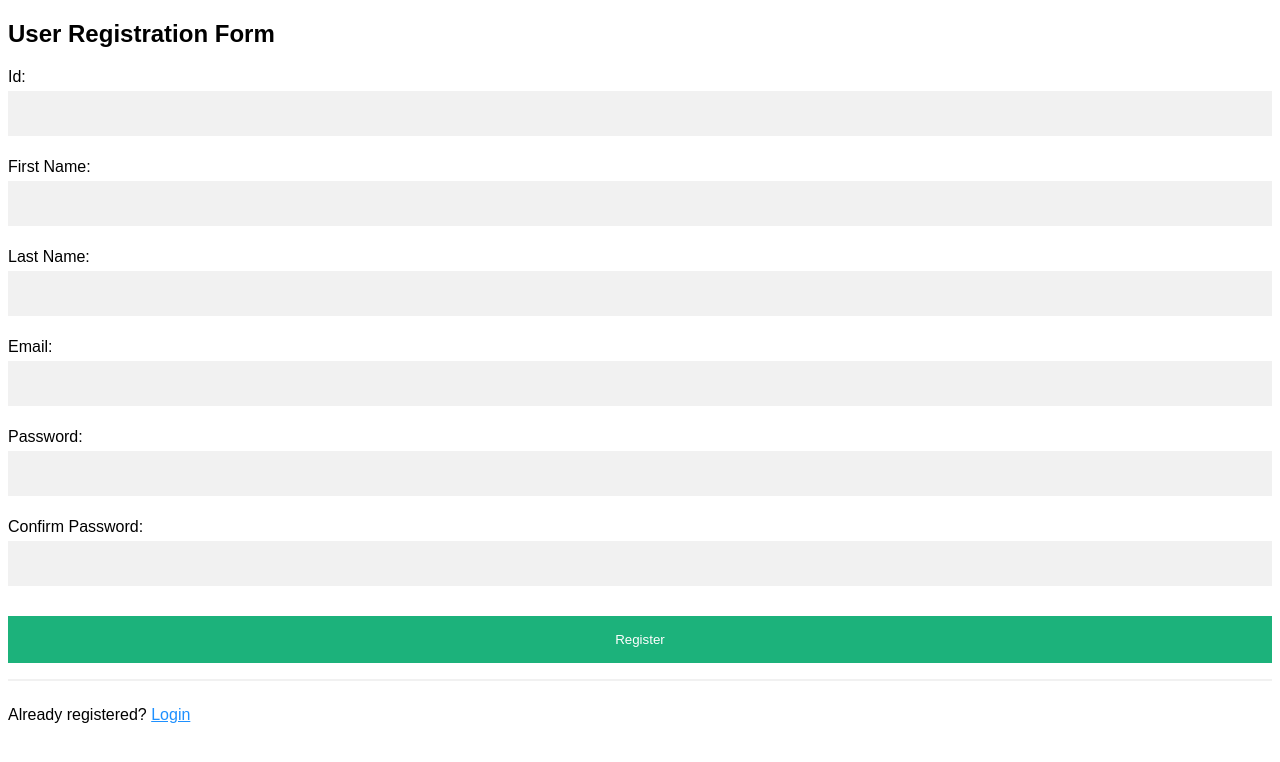
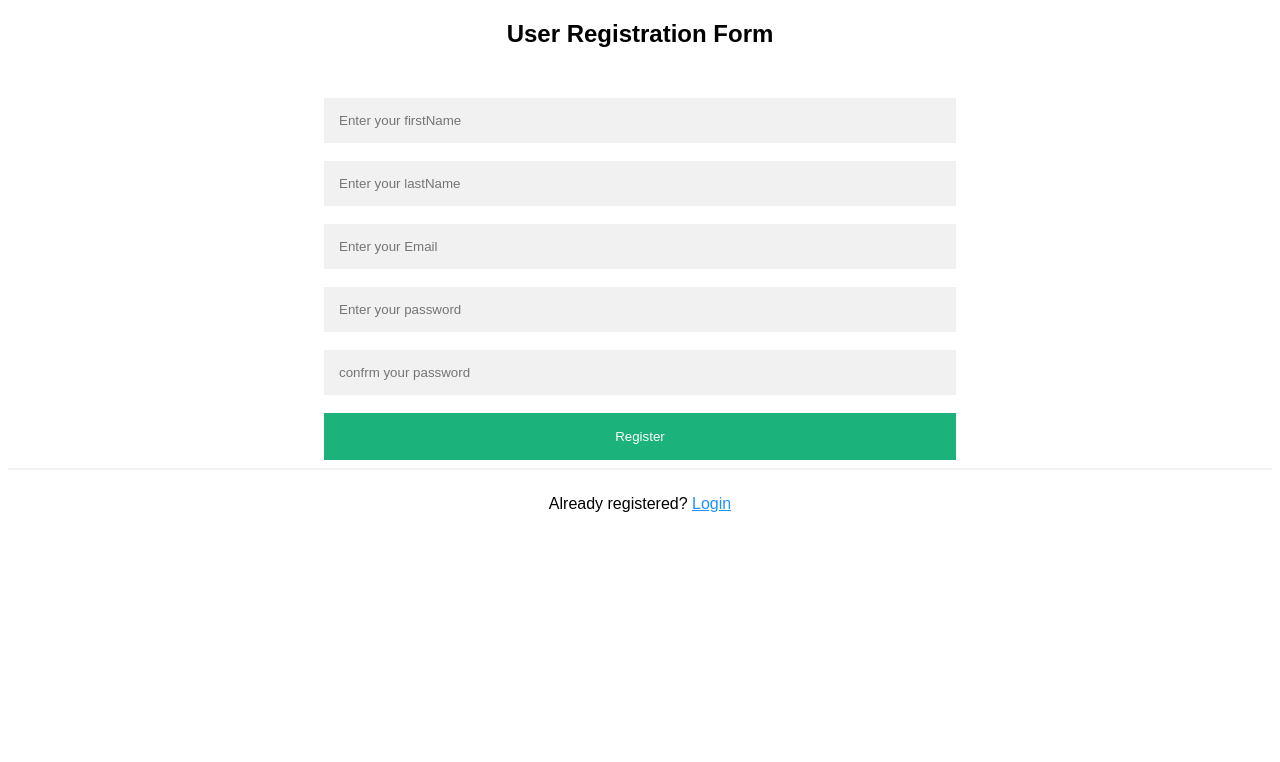
Before and after one commit to anasmak04/Brief1-PHP, a PHP site: page /views/register/signup.php in a window 1280 px wide. Shown: the top 762 px of the page. Run offline with PHP 8.4, Linux system fonts and the light colour scheme.

Commit message:
added id auto increment

```diff
--- a/index.php
+++ b/index.php
@@ -2,7 +2,7 @@
 <html lang="en">
 
 <head>
-  <title>Bootstrap Example</title>
+  <title>Dashbord system</title>
   <meta charset="utf-8">
   <meta name="viewport" content="width=device-width, initial-scale=1">
   <link rel="stylesheet" href="https://maxcdn.bootstrapcdn.com/bootstrap/3.4.1/css/bootstrap.min.css">
@@ -41,9 +41,6 @@
           <span class="icon-bar"></span>
         </button>
         <a class="navbar-brand" href="#">Innovation</a>
-
-
-
       </div>
       <div class="collapse navbar-collapse" id="myNavbar">
         <ul class="nav nav-pills nav-stacked">
--- a/views/Produit/create.php
+++ b/views/Produit/create.php
@@ -4,7 +4,6 @@ include "../../database/DbConnection.php";
 if (isset($_POST['submit'])) {
     $id_category = mysqli_real_escape_string($connexion , $_POST['id_category']);
     $nom_category = mysqli_real_escape_string($connexion , $_POST['nom_category']);
-    $id_produit = mysqli_real_escape_string($connexion , $_POST['id_produit']);
     $nom_produit = mysqli_real_escape_string($connexion , $_POST['nom_produit']);
     $description_produit = mysqli_real_escape_string($connexion , $_POST['description_produit']);
     $id_category_produit = mysqli_real_escape_string($connexion , $_POST['id_category_produit']);
@@ -12,7 +11,7 @@ if (isset($_POST['submit'])) {
     $sql1 = "INSERT INTO `category` (id, nom) VALUES ('$id_category', '$nom_category')";
     $result1 = $connexion->query($sql1);
 
-    $sql2 = "INSERT INTO `produit` (id, nom, description, id_category) VALUES ('$id_produit', '$nom_produit', '$description_produit', '$id_category_produit')";
+    $sql2 = "INSERT INTO `produit` (nom, description, id_category) VALUES ('$nom_produit', '$description_produit', '$id_category_produit')";
     $result2 = $connexion->query($sql2);
 
     if ($result1 && $result2) {
@@ -50,10 +49,7 @@ if (isset($_POST['submit'])) {
                 <input type="text" name="nom_category" class="form-control" placeholder="Nom Category">
 
             </div>
-            <div class="row m-4">
-                <input type="number" name="id_produit" class="form-control" placeholder="Id Product">
 
-            </div>
             <div class="row m-4">
                 <input type="text" name="nom_produit" class="form-control" placeholder="Nom Product">
 
--- a/views/Produit/show.php
+++ b/views/Produit/show.php
@@ -84,7 +84,7 @@ $result1 = $connexion->query($sql1);
                         </a>
                     </div>
                     <form method="post">
-                        <select name="category" class="form-select" aria-label="Default select example" style="width: 500px; padding:20px; height:30px; margin: 0 auto; display: block;" aria-label="Default select example">
+                        <select name="category" class="form-select" aria-label="Default select example" style="width: 500px; padding:20px; height:auto; margin: 0 auto; display: block;" aria-label="Default select example">
                             <?php
                             if ($result1->num_rows > 0) {
                                 while ($row = $result1->fetch_assoc()) {
@@ -117,11 +117,11 @@ $result1 = $connexion->query($sql1);
                                             <h5 class="card-title"><?= $row['nom'] ?></h5>
                                             <p class="card-text"><?= $row['description'] ?></p>
                                             <div style="display: flex; gap:12px;">
-                                            <a  style="width: fit-content; display:flex; align-items:center;"  href="delete.php?id=<?= $row['id']; ?>" class="btn btn-danger" onclick="return confirm('Are you sure do you want to delete this user?')">
+                                                <a style="width: fit-content; display:flex; align-items:center;" href="delete.php?id=<?= $row['id']; ?>" class="btn btn-danger" onclick="return confirm('Are you sure do you want to delete this user?')">
                                                     <lord-icon src="https://cdn.lordicon.com/xekbkxul.json" trigger="hover" colors="primary:#121331,secondary:#ffffff,tertiary:#646e78,quaternary:#ebe6ef">
                                                     </lord-icon>
                                                     Delete</a>
-                                            <a style="width: fit-content; display:flex; align-items:center;"  href="edit.php?id=<?= $row['id']; ?>" class="btn btn-warning">
+                                                <a style="width: fit-content; display:flex; align-items:center;" href="edit.php?id=<?= $row['id']; ?>" class="btn btn-warning">
                                                     <lord-icon src="https://cdn.lordicon.com/lsrcesku.json" trigger="hover">
                                                     </lord-icon>
                                                     Update</a>
--- a/views/register/signup.php
+++ b/views/register/signup.php
@@ -2,7 +2,6 @@
 include "../../database/DbConnection.php";
 
 if (isset($_POST['submit'])) {
-    $id = $_POST['id'];
     $firstName = $_POST['firstName'];
     $lastName = $_POST['lastName'];
     $email = $_POST['email'];
@@ -13,8 +12,8 @@ if (isset($_POST['submit'])) {
     if ($password !== $confirmPwd) {
         echo "Password does not match. Please try again.";
     } else {
-        $sql = "INSERT INTO `user` (`id`, `firstName`, `lastName`, `email`, `password`)
-                VALUES ('$id', '$firstName', '$lastName', '$email', '$password')";
+        $sql = "INSERT INTO `user` (`firstName`, `lastName`, `email`, `password`)
+                VALUES ('$firstName', '$lastName', '$email', '$password')";
 
         $result = $connexion->query($sql);
         $path = "../login/signin.php";
@@ -48,18 +47,19 @@ if (isset($_POST['submit'])) {
         box-sizing: border-box;
     }
 
-    .container {
-        padding: 16px;
-        background-color: white;
-    }
+
+
+   form{
+    margin-top: 50px;
+   }
 
     input[type=text],
     input[type=password],
-    input[type=number]  {
-        width: 100%;
+    input[type=number] {
+        width: 50%;
         padding: 15px;
-        margin: 5px 0 22px 0;
-        display: inline-block;
+        margin: 0 auto;
+        display: block;
         border: none;
         background: #f1f1f1;
     }
@@ -70,7 +70,6 @@ if (isset($_POST['submit'])) {
         outline: none;
     }
 
-    /* Overwrite default styles of hr */
     hr {
         border: 1px solid #f1f1f1;
         margin-bottom: 25px;
@@ -80,11 +79,11 @@ if (isset($_POST['submit'])) {
         background-color: #04AA6D;
         color: white;
         padding: 16px 20px;
-        margin: 8px 0;
-        width: fit-content;
+        margin: 0 auto;
+        display: block;
         border: none;
         cursor: pointer;
-        width: 100%;
+        width: 50%;
         opacity: 0.9;
     }
 
@@ -100,6 +99,10 @@ if (isset($_POST['submit'])) {
         background-color: #f1f1f1;
         text-align: center;
     }
+
+    h2,p{
+        text-align: center;
+    }
 </style>
 
 <body>
@@ -108,12 +111,11 @@ if (isset($_POST['submit'])) {
 
 
     <form action="signup.php" method="post">
-        Id: <input type="number" name="id"><br>
-        First Name: <input type="text" name="firstName"><br>
-        Last Name: <input type="text" name="lastName"><br>
-        Email: <input type="text" name="email" required><br>
-        Password: <input type="password" name="password" required><br>
-        Confirm Password: <input type="password" name="confirmPassword" required><br>
+   <input type="text" name="firstName" placeholder="Enter your firstName"><br>
+        <input type="text" name="lastName" placeholder="Enter your lastName"><br>
+        <input type="text" name="email" required placeholder="Enter your Email"><br>
+        <input type="password" name="password" required placeholder="Enter your password"><br>
+         <input type="password" name="confirmPassword" required placeholder="confrm your password"><br>
 
         <button class="registerbtn" type="submit" name="submit">Register</button>
         <hr>
--- a/views/user/show.php
+++ b/views/user/show.php
@@ -108,8 +108,8 @@ $result = $connexion->query($sql);
                                                     <lord-icon src="https://cdn.lordicon.com/lsrcesku.json" trigger="hover">
                                                     </lord-icon></a>
 
-                                                    <!-- <form action="edit.php" method="post">
-                                                        <input type="hidden" name="id" value="<?=  $row['id']; ?>">
+                                                <!-- <form action="edit.php" method="post">
+                                                        <input type="hidden" name="id" value="<?= $row['id']; ?>">
                                                         <input name="submit" type="submit" value="submit">
                                                     </form> -->
 
```
Also changed, not shown: views/blog/create.php (+6 -8 lines), views/login/signin.php (+21 -16 lines). Lines whose indentation alone changed are shown as unchanged.
